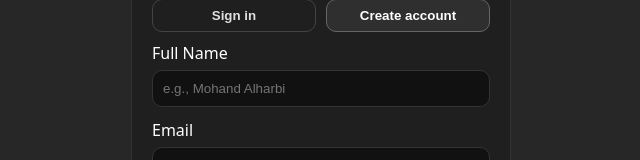
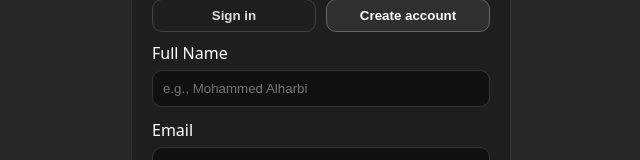
Before and after one commit to ishank1419-star/par-level, a Next.js app: page /login in a window 1280 px wide. Both pictures are taken after typing "name@example.com", "Sample123" into the empty fields and a click on the button "Create account". Shown: the part 264-424 px from the top of the page, without its empty margins (319-959 px from the left). Built offline with nearby package versions, Linux system fonts and the light colour scheme; no server answers.

Commit message:
update: describe what you changed

```diff
--- a/src/app/admin/stats/ui.tsx
+++ b/src/app/admin/stats/ui.tsx
@@ -204,7 +204,7 @@ export default function AdminStatsClient({
 
       {/* Created by */}
       <div style={{ position: "fixed", right: 16, bottom: 12, opacity: 0.7, fontSize: 12 }}>
-        Created by Mohand
+        Created by mohammed
       </div>
     </div>
   );
--- a/src/app/admin/ui.tsx
+++ b/src/app/admin/ui.tsx
@@ -208,7 +208,7 @@ export default function AdminClient({
 
       {/* ✅ Created by Mohand */}
       <div style={{ position: "fixed", right: 16, bottom: 12, opacity: 0.7, fontSize: 12 }}>
-        Created by Mohand
+        Created by mohammed
       </div>
     </div>
   );
--- a/src/app/employee/ui.tsx
+++ b/src/app/employee/ui.tsx
@@ -59,7 +59,7 @@ export default function EmployeeClient({ initialRows }: { initialRows: Observati
 
       {/* ✅ Created by Mohand */}
       <div style={{ position: "fixed", right: 16, bottom: 12, opacity: 0.7, fontSize: 12 }}>
-        Created by Mohand
+        Created by mohammed
       </div>
     </div>
   );
--- a/src/app/login/page.tsx
+++ b/src/app/login/page.tsx
@@ -93,7 +93,7 @@ export default function LoginPage() {
               value={fullName}
               onChange={(e) => setFullName(e.target.value)}
               required
-              placeholder="e.g., Mohand Alharbi"
+              placeholder="e.g., Mohammed Alharbi"
               style={input()}
             />
           </>
```
